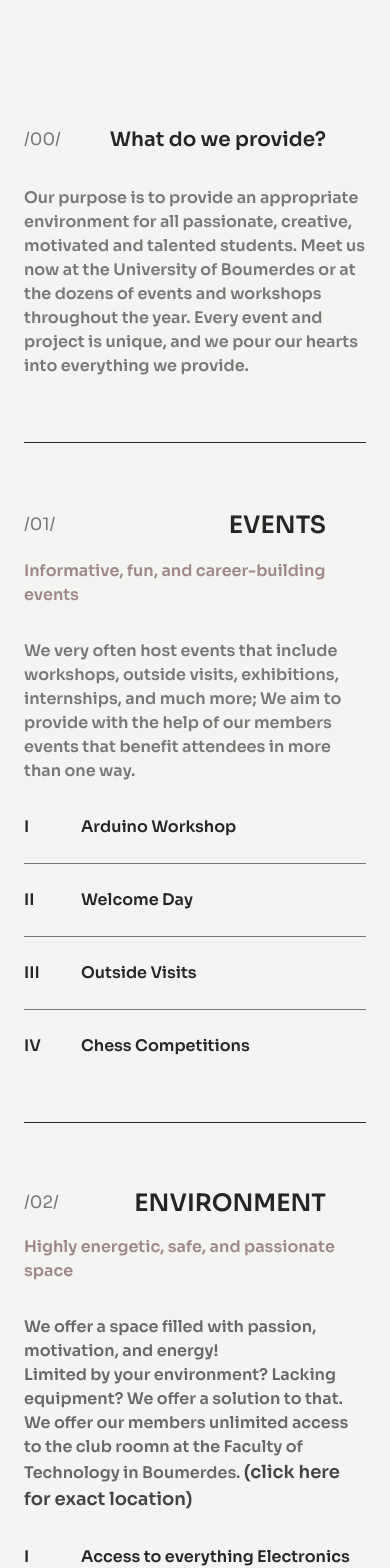
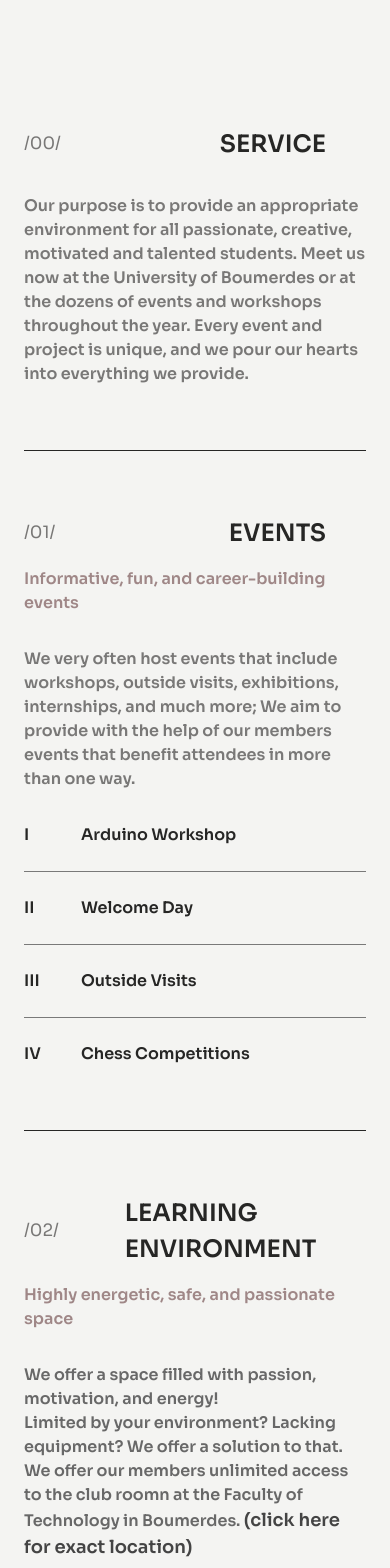
Before and after one commit to akram-aki/electro_website_v3, a React (Vite) app: page / in a window 390 px wide. Shown: the part 1000-2568 px from the top of the page. Built offline with nearby package versions, Linux system fonts and the light colour scheme.

Commit message:
mobile respo

```diff
--- a/src/components/WhatDoWeProvide/Index.jsx
+++ b/src/components/WhatDoWeProvide/Index.jsx
@@ -4,14 +4,18 @@ import LearningEnvironment from './LearningEnvironment'
 function WhatDoWeProvide() {
     return (
         <>
-            <div className='xl:flex items-start'>
-                <div className="flex items-center justify-between xl:w-6/12 mr-10 xl:mr-0">
-                    <span className='text-[#797877] text-[17px] xl:w-4/12'>/00/</span>
-                    <h1 className="xl:w-5/12 font-semibold text-[#262525] xl:text-[39px] text-xl xl:mb-0">
+            <div className='md:flex items-start'>
+                <div className="flex items-center justify-between md:w-6/12 mr-10 md:mr-0">
+                    <span className='text-[#797877] text-[17px] hidden md:block md:w-4/12'>/SERVICE/</span>
+                    <span className='text-[#797877] text-[17px] md:w-4/12 block md:hidden'>/00/</span>
+                    <h2 className='text-[#262625] text-[43px] font-semibold hidden md:block w-10/12'>
                         What do we provide?
-                    </h1>
+                    </h2>
+                    <h3 className='text-[#262625] text-[24px] font-semibold xl:w-8/12 block md:hidden'> SERVICE
+                    </h3>
+
                 </div>
-                <p className='xl:w-6/12 text-[#797877] xl:text-[23px] font-semibold mt-8'>
+                <p className='md:w-6/12 text-[#797877] md:text-[23px] font-semibold mt-8'>
                     Our purpose is to provide an appropriate environment for all passionate, creative, motivated and talented students.
                     Meet us now at the University of Boumerdes or at the dozens of events and workshops throughout the year.
 
--- a/src/components/WhatDoWeProvide/LearningEnvironment.jsx
+++ b/src/components/WhatDoWeProvide/LearningEnvironment.jsx
@@ -16,9 +16,8 @@ function LearningEnvironment() {
             <div className="xl:flex items-start">
                 <div className="flex items-center justify-between xl:w-6/12 mr-10 xl:mr-0">
                     <span className='text-[#797877] text-[17px] xl:w-4/12'>/02/</span>
-                    <h1 className="xl:w-5/12 font-semibold text-[#262525] xl:text-[35px] text-2xl xl:mb-0">
-                        ENVIRONMENT
-                    </h1>
+                    <h3 className='text-[#262625] text-[24px] font-semibold w-8/12'> LEARNING ENVIRONMENT
+                    </h3>
                 </div>
                 <div className="xl:w-6/12 xl:text-[23px] font-semibold">
                     <h4 className='text-[#9F8787] mb-8 mt-4'>Highly energetic, safe, and passionate space</h4>
```
